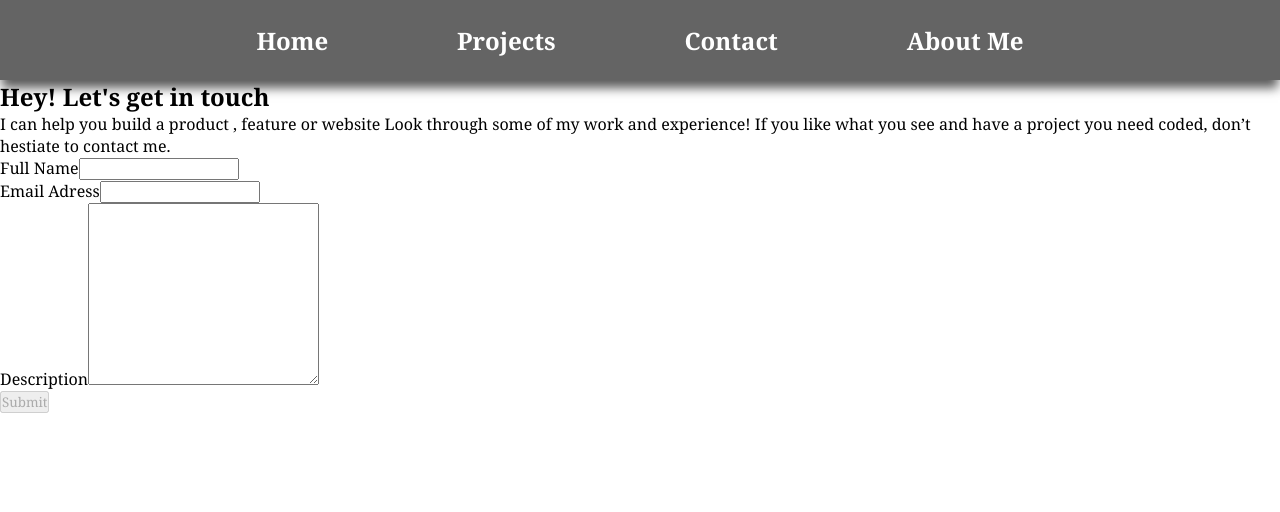
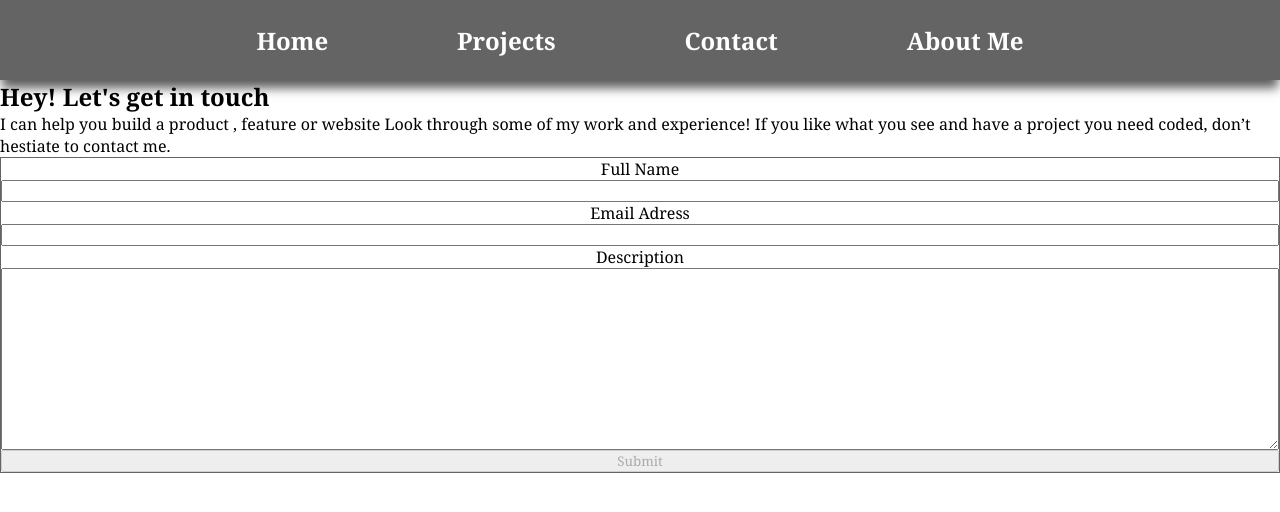
Before and after one commit to luftedar/next-portfolio, a Next.js app: page /contact in a window 1280 px wide. Shown: the top 512 px of the page. Built offline with nearby package versions, Linux system fonts and the light colour scheme.

Commit message:
Fix Layout for ContactForm

```diff
--- a/components/ContactForm.js
+++ b/components/ContactForm.js
@@ -1,6 +1,7 @@
 import React from 'react';
 import { useFormik } from 'formik';
 import validate from '../helpers/contactFormValidator';
+import formStyles from '../styles/Contactform.module.css'
 
 const ContactForm = () => {
   const formik = useFormik({
@@ -18,6 +19,7 @@ const ContactForm = () => {
     <form
       action="https://formspree.io/f/xnqwoaww"
       method="POST"
+      className={formStyles.form}
     >
       <div>
         <label htmlFor="fullName">Full Name</label>
--- /dev/null
+++ b/styles/Contactform.module.css
@@ -0,0 +1,27 @@
+.form {
+  border: 1px solid #5c5c5cf1;
+  display: flex;
+  flex-direction: column;
+  justify-content: center;
+  align-items: center;
+}
+
+.form button {
+  width: 100%;
+}
+
+.form div {
+  display: flex;
+  flex-direction: column;
+  justify-content: center;
+  align-items: center;
+  width: 100%;
+}
+
+.form div input {
+  width: 100%;
+}
+
+.form div textarea {
+  width: 100%;
+}
```
